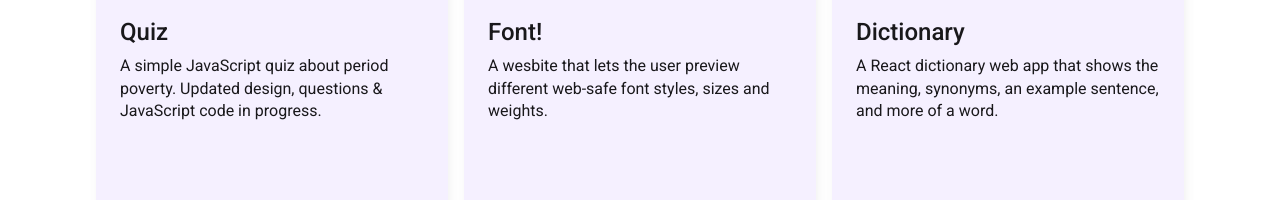
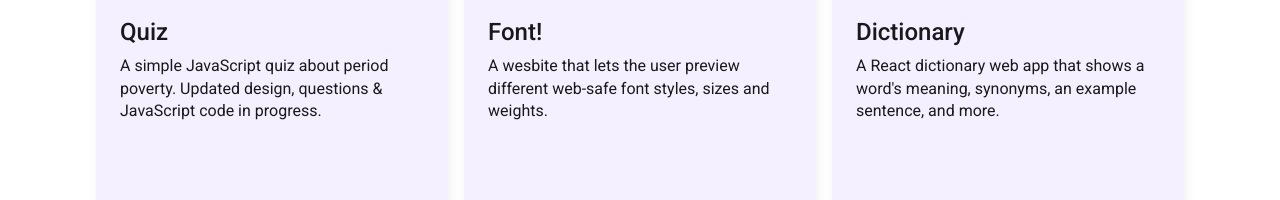
Before and after one commit to Larlar03/portfolio-website-2022, a plain HTML site: page index.html in a window 1280 px wide. Shown: the part 2047-2247 px from the top of the page. Drawn offline with nearby package versions, Linux system fonts and the light colour scheme.

Commit message:
Update index.html

```diff
--- a/index.html
+++ b/index.html
@@ -320,7 +320,7 @@
               >
                 Dictionary</a>
               </h4>
-              <p class="card-text">A React dictionary web app that shows the meaning, synonyms, an example sentence, and more of a word.</p>
+              <p class="card-text">A React dictionary web app that shows a word's meaning, synonyms, an example sentence, and more.</p>
             </div>
                <div class="project-languages card-6">
                 <ul>
```
